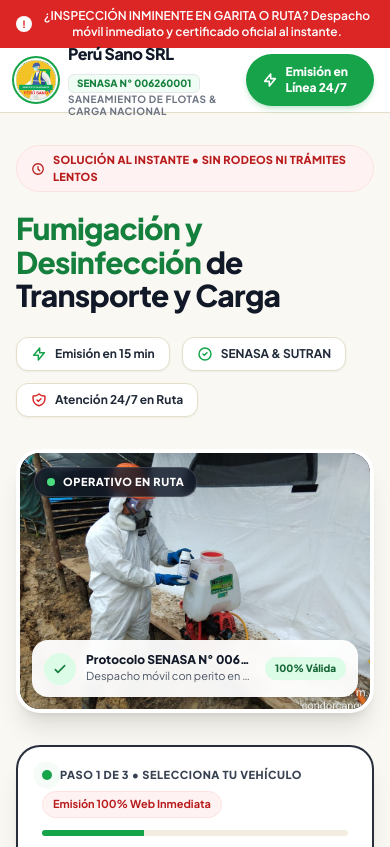
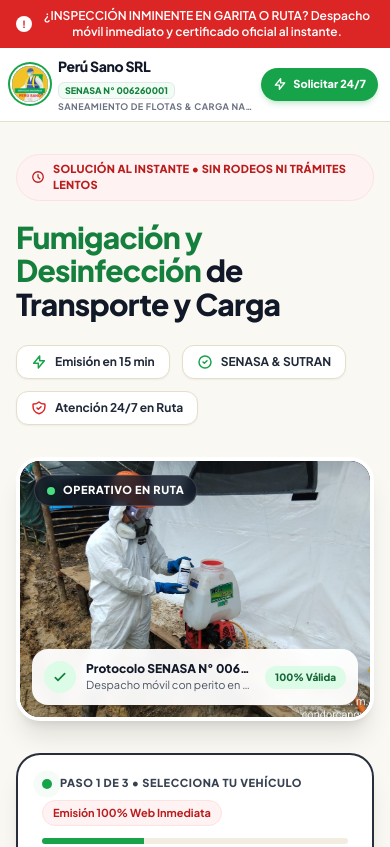
Before and after one commit to perusano/webperusano, a plain HTML site: page index.html in a window 390 px wide. Shown: the top 847 px of the page. Drawn offline with nearby package versions, Linux system fonts and the light colour scheme.

Commit message:
Corrección de error en la web

```diff
--- a/index.html
+++ b/index.html
@@ -105,12 +105,12 @@
     </div>
   </div>
 
-  <!-- Header Limpio (Sin menú de navegación) -->
+  <!-- Header Limpio Responsive -->
   <header class="sticky top-0 z-40 bg-white/95 backdrop-blur border-b border-crema-300">
-    <div class="max-w-7xl mx-auto px-4 sm:px-6 h-16 flex items-center justify-between gap-4">
+    <div class="max-w-7xl mx-auto px-3 sm:px-6 min-h-[64px] py-2 sm:py-0 flex items-center justify-between gap-2 sm:gap-4">
       <!-- Marca izquierda -->
-      <a href="#inicio" class="flex items-center gap-3 group" aria-label="Perú Sano SRL Inicio">
-        <div class="w-10 h-10 rounded-full overflow-hidden ring-2 ring-verde-600 ring-offset-2 bg-verde-600 shrink-0">
+      <a href="#inicio" class="flex items-center gap-2.5 sm:gap-3 min-w-0 group" aria-label="Perú Sano SRL Inicio">
+        <div class="w-9 h-9 sm:w-10 sm:h-10 rounded-full overflow-hidden ring-2 ring-verde-600 ring-offset-2 bg-verde-600 shrink-0">
           <img
             src="./assets/logo.jpeg"
             alt="Logo Perú Sano SRL"
@@ -119,40 +119,41 @@
           />
         </div>
         <!-- Fallback visual si falta el archivo -->
-        <div class="hidden w-10 h-10 rounded-full bg-verde-600 text-white flex items-center justify-center shadow-sm shrink-0">
+        <div class="hidden w-9 h-9 sm:w-10 sm:h-10 rounded-full bg-verde-600 text-white flex items-center justify-center shadow-sm shrink-0">
           <span class="font-extrabold text-sm">PS</span>
         </div>
 
-        <div class="leading-tight">
-          <div class="flex items-center gap-2 flex-wrap">
-            <span class="text-base sm:text-lg font-extrabold tracking-tight text-gray-900 group-hover:text-verde-700 transition-colors">
+        <div class="min-w-0 leading-tight">
+          <div class="flex items-center gap-1.5 sm:gap-2 flex-wrap">
+            <span class="text-sm sm:text-lg font-extrabold tracking-tight text-gray-900 group-hover:text-verde-700 transition-colors whitespace-nowrap">
               Perú Sano SRL
             </span>
-            <span class="inline-block text-[10px] font-extrabold bg-verde-50 text-verde-700 border border-verde-200 px-2 py-0.5 rounded-md">
+            <span class="inline-block text-[9px] sm:text-[10px] font-extrabold bg-verde-50 text-verde-700 border border-verde-200 px-1.5 sm:px-2 py-0.5 rounded-md whitespace-nowrap">
               SENASA N° 006260001
             </span>
           </div>
-          <span class="block text-[10px] font-bold uppercase tracking-wider text-gray-500">
+          <span class="block text-[9px] sm:text-[10px] font-bold uppercase tracking-wider text-gray-500 truncate mt-0.5">
             Saneamiento de Flotas &amp; Carga Nacional
           </span>
         </div>
       </a>
 
       <!-- Acciones derecha -->
-      <div class="flex items-center gap-3">
-        <div class="hidden md:inline-flex items-center gap-2 bg-crema-50 border border-crema-300 text-gray-700 text-xs font-bold px-3.5 py-2 rounded-full">
+      <div class="flex items-center gap-2 sm:gap-3 shrink-0">
+        <div class="hidden md:inline-flex items-center gap-2 bg-crema-50 border border-crema-300 text-gray-700 text-xs font-bold px-3.5 py-2 rounded-full whitespace-nowrap">
           <span class="w-2 h-2 rounded-full bg-verde-600 animate-pulse-green" aria-hidden="true"></span>
           <span>Peritos Activos 24/7 en Ruta</span>
         </div>
 
         <a
           href="#solicitud"
-          class="inline-flex items-center gap-2 bg-verde-600 hover:bg-verde-700 text-white text-xs sm:text-sm font-extrabold px-4 py-2.5 rounded-full shadow-md shadow-verde-600/20 transition-all"
+          class="inline-flex items-center gap-1.5 sm:gap-2 bg-verde-600 hover:bg-verde-700 text-white text-[11px] sm:text-sm font-extrabold px-3 sm:px-4 py-2 sm:py-2.5 rounded-full shadow-md shadow-verde-600/20 transition-all whitespace-nowrap"
         >
-          <svg class="w-4 h-4 shrink-0" fill="none" stroke="currentColor" stroke-width="2.4" viewBox="0 0 24 24" aria-hidden="true">
+          <svg class="w-3.5 h-3.5 sm:w-4 sm:h-4 shrink-0" fill="none" stroke="currentColor" stroke-width="2.4" viewBox="0 0 24 24" aria-hidden="true">
             <path stroke-linecap="round" stroke-linejoin="round" d="M13 10V3L4 14h7v7l9-11h-7z" />
           </svg>
-          <span>Emisión en Línea 24/7</span>
+          <span class="sm:hidden">Solicitar 24/7</span>
+          <span class="hidden sm:inline">Emisión en Línea 24/7</span>
         </a>
       </div>
     </div>
```
